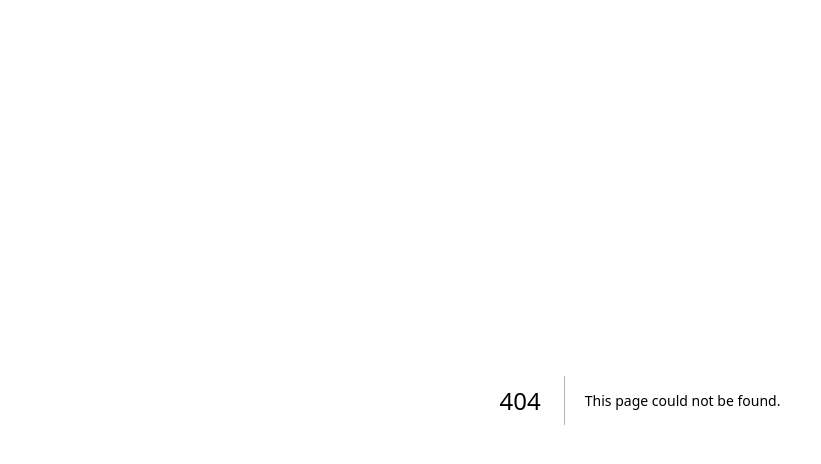
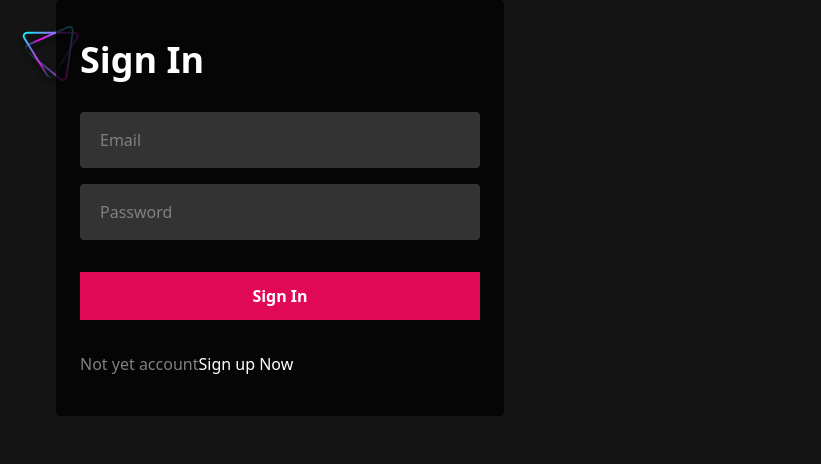
Before and after one commit to HojiakbarSultonov/movieApp, a Next.js app: page /Auth in a window 1280 px wide. Before the commit this address had no page. Shown: the top 464 px of the page, without its empty margins (0-821 px from the left). Built offline with nearby package versions, Linux system fonts and the light colour scheme.

Commit message:
login page added

```diff
--- a/package.json
+++ b/package.json
@@ -10,15 +10,16 @@
   },
   "dependencies": {
     "@next/font": "13.2.4",
-    "next": "13.2.4",
+    "firebase": "9.17.1",
+    "next": "13.1.6",
     "react": "18.2.0",
     "react-dom": "18.2.0",
     "react-icons": "^4.8.0",
     "react-stars": "^2.2.5",
+    "tailwind-scrollbar-hide": "^1.1.7",
     "typescript": "5.0.2"
   },
   "devDependencies": {
-    "tailwind-scrollbar-hide": "^1.1.7",
     "@types/node": "18.15.9",
     "@types/react": "18.0.29",
     "@types/react-dom": "18.0.11",
--- /dev/null
+++ b/src/firebase/index.ts
@@ -0,0 +1,19 @@
+import { initializeApp, getApp, getApps } from "firebase/app";
+import { getFirestore } from "firebase/firestore";
+import { getAuth } from "firebase/auth";
+
+const firebaseConfig = {
+  apiKey: "AIzaSyDIebiafL18Ukxgk6u3K2f-cpixXZFqoh8",
+  authDomain: "hoji-movie-app.firebaseapp.com",
+  projectId: "hoji-movie-app",
+  storageBucket: "hoji-movie-app.appspot.com",
+  messagingSenderId: "725127528338",
+  appId: "1:725127528338:web:4988b2d4db62186d7b8b4b",
+};
+
+const app = !getApps().length ? initializeApp(firebaseConfig) : getApp();
+const db = getFirestore();
+const auth = getAuth();
+
+export default app;
+export { db, auth };
--- /dev/null
+++ b/src/pages/Auth.tsx
@@ -0,0 +1,78 @@
+import Head from "next/head";
+import Image from "next/image";
+import React, { useState } from "react";
+
+function Auth() {
+  const [auth, setAuth] = useState<"signin" | "signup">("signin");
+
+  const toggleAuth = (state: "signin" | "signup") => {
+    setAuth(state)
+  };
+
+  return (
+    <>
+      <Head>
+        <title>Auth</title>
+        <meta
+          name="description"
+          content="For watching movies you should sign to app"
+        />
+        <meta name="viewport" content="width=device-width, initial-scale=1" />
+        <link rel="icon" href="/logo.svg" />
+      </Head>
+      <Image
+        src={"/logo.svg"}
+        alt={"logo"}
+        width={70}
+        height={70}
+        className="absolute left-4 top-4 cursor-pointer object-contain "
+      />
+      <form className="relative mt-24 space-y-8 rounded bg-black/75 py-10 px-6 md:mt-0 md:max-w-md md:mx-14">
+        <h1 className="text-4xl font-semibold">{auth === 'signup' ? "Sign Up" : "Sign In"}</h1>
+        <div className="space-y-4">
+          <label className="w-full inline-block">
+            <input type="text" placeholder="Email" className="input" />
+          </label>
+          <label className="w-full inline-block">
+            <input type="password" placeholder="Password" className="input" />
+          </label>
+        </div>
+        {auth === 'signin' ? (
+        <button type="submit" className="w-full bg-[#E10856] py-3 font-semibold ">
+          Sign In
+        </button>)
+        :  (
+          <button type="submit" className="w-full bg-[#E10856] py-3 font-semibold ">
+          Sign Up
+        </button>
+        )}
+
+
+
+        {auth === "signin" ? (
+          <div className="text-[grey]">
+            Not yet account
+            <button type="button"
+              className="text-white hover:underline"
+              onClick={() => toggleAuth("signup")}
+            >
+              Sign up Now
+            </button>
+          </div>
+        ) : (
+          <div className="text-[grey]">
+            Already have account
+            <button type="button"
+              className="text-white hover:underline"
+              onClick={() => toggleAuth("signin")}
+            >
+              Sign In
+            </button>
+          </div>
+        )}
+      </form>
+    </>
+  );
+}
+
+export default Auth;
--- a/src/pages/api/Auth.jsx
+++ /dev/null
@@ -1,9 +0,0 @@
-import React from 'react'
-
-function Auth() {
-  return (
-    <div>Auth</div>
-  )
-}
-
-export default Auth
--- a/src/styles/globals.css
+++ b/src/styles/globals.css
@@ -15,4 +15,7 @@
   .navLink {
     @apply cursor-pointer text-sm font-light text-white hover:text-[#b3b3b3];
   }
+  .input{
+    @apply w-full rounded bg-[#333] px-5 py-4 placeholder-[grey] outline-none focus:bg-[#454545];
+  }
 }
```
Also changed, not shown: 1 other file (tests, documents, lock files or other folders).
